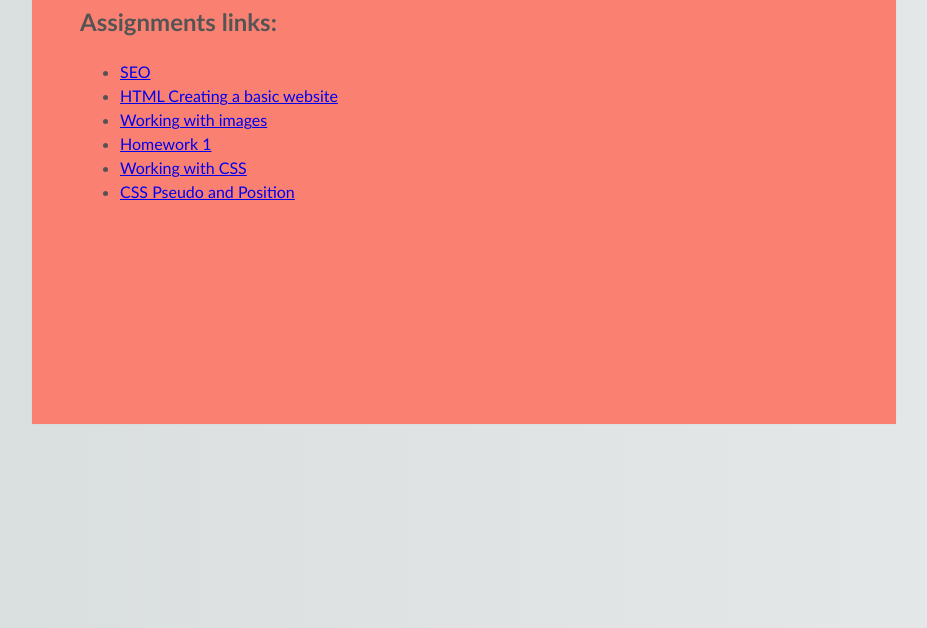
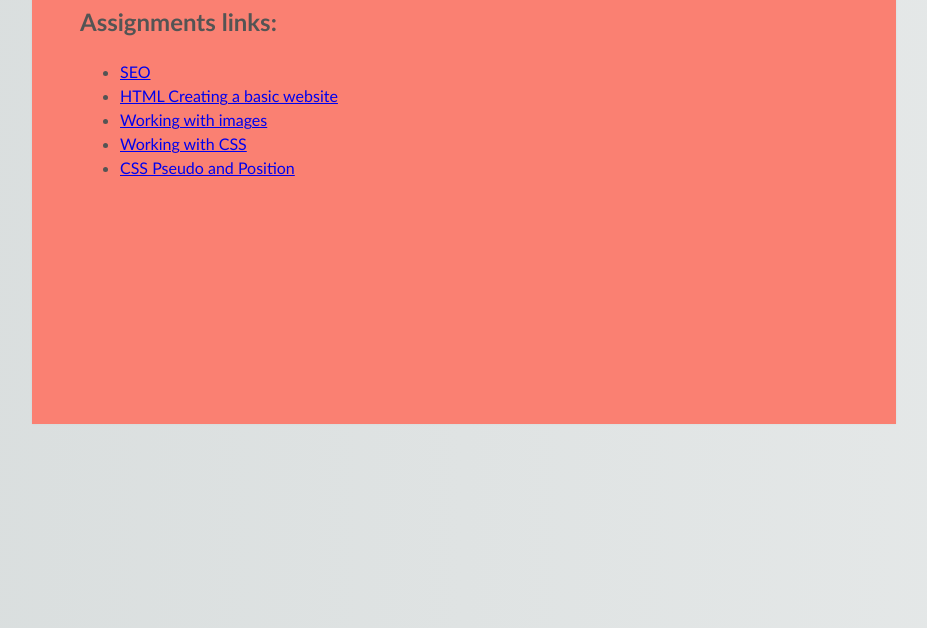
Before and after one commit to Fvargas78/assignments.html, a plain HTML site: page index.html in a window 1280 px wide. Shown: the part 172-800 px from the top of the page, without its empty margins (176-1103 px from the left). Drawn offline with Linux system fonts and the light colour scheme.

Commit message:
Update index.html

```diff
--- a/index.html
+++ b/index.html
@@ -65,7 +65,6 @@ body   {
         <li><a class="active" href="https://fvargas78.github.io/SEO/">SEO</a></li>
         <li><a class="active" href="https://fvargas78.github.io/ccsf.html/">HTML Creating a basic website</a></li>
         <li><a class="active" href="https://fvargas78.github.io/hw4.html/">Working with images</a></li>
-        <li><a class="active" href="https://fvargas78.github.io/-homework1.html/"target="_blank" rel="noopener" >Homework 1</a></li>
         <li><a class="active" href="https://fvargas78.github.io/homework2.html/">Working with CSS</a></li>
         <li><a class="active" href="https://fvargas78.github.io/assig5.html/" target="_blank" rel="noopener">CSS Pseudo and Position</a></li>
     </ul>
```
